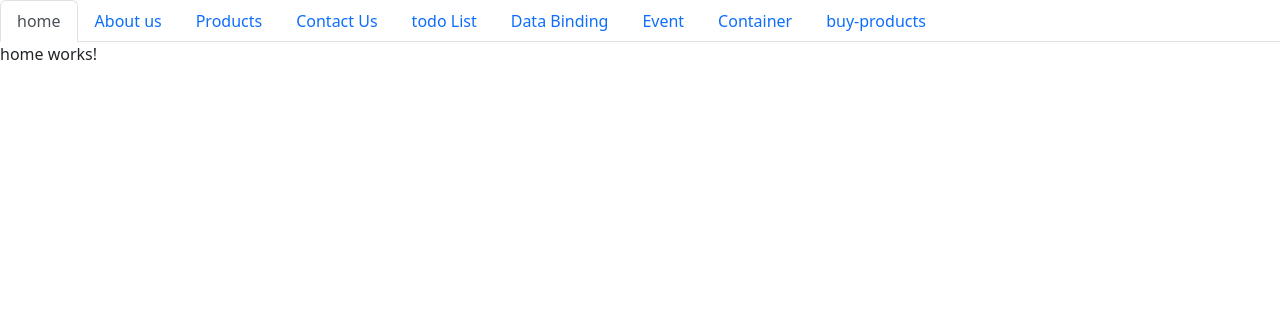
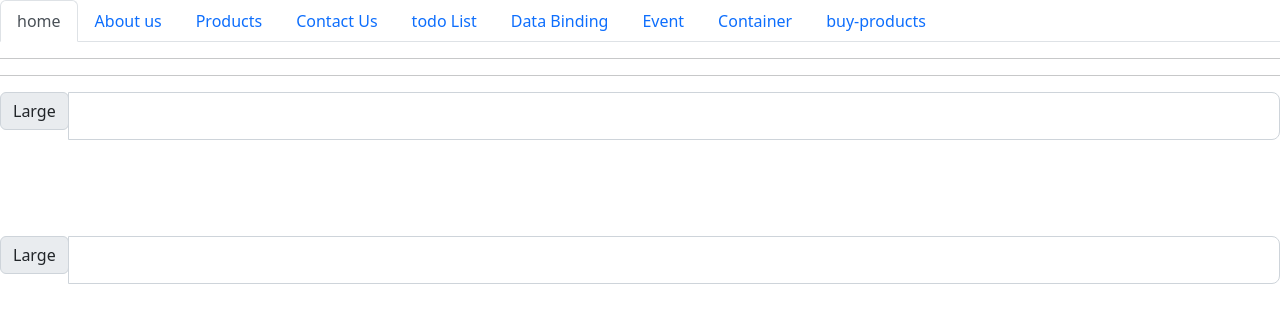
Before and after one commit to nirajsakhare0033/Angular-UxTrends, an Angular app: page /home in a window 1280 px wide. Shown: the top 322 px of the page. Built offline with nearby package versions, Linux system fonts and the light colour scheme.

Commit message:
home component convert temp C to F vice versa

```diff
--- a/src/app/app.module.ts
+++ b/src/app/app.module.ts
@@ -1,6 +1,6 @@
 import { Component, NgModule } from '@angular/core';
 import { BrowserModule } from '@angular/platform-browser';
-
+import { HttpClientModule } from '@angular/common/http'
 import { AppRoutingModule } from './app-routing.module';
 import { AppComponent } from './app.component';
 import { MycontainerComponent } from './mycontainer/mycontainer.component';
@@ -21,6 +21,7 @@ import { ChildComponent } from './child/child.component';
 import { Card1Component } from './card1/card1.component';
 import { Card2Component } from './card2/card2.component';
 import { MessageService } from './appService/message.service';
+import { FormsModule } from '@angular/forms';
 //routing
 const appRoutes: Routes = [
   { path: '', redirectTo: 'ngfor', pathMatch: 'full' },
@@ -61,12 +62,15 @@ const appRoutes: Routes = [
     ChildComponent,
     Card1Component,
     Card2Component,
+
   ],
   //router
   imports: [
     BrowserModule,
     AppRoutingModule,
     BrowserAnimationsModule,
+    HttpClientModule,
+    FormsModule,
     RouterModule.forRoot(
       appRoutes,
       { enableTracing: true } // <-- debugging purposes only
--- a/src/app/appService/message.service.ts
+++ b/src/app/appService/message.service.ts
@@ -1,18 +1,25 @@
+import { HttpClient } from '@angular/common/http';
 import { Injectable } from '@angular/core';
+import { Observable } from 'rxjs';
+//import { HttpClient } from '@angular/common/http';
 
 @Injectable({
   providedIn: 'root',
 })
 export class MessageService {
-  constructor() {}
+  constructor(private http: HttpClient) {}
 
   msgbtnaleart() {
     alert('this is service method use in component......🎆🎆🎈🧧✨😊💕👌🤷‍♂️🤷‍♀️');
   }
   //product:string="Service Variable mobile";
 
-  product = {
-    name: "mobile",
-    id: 1,
-  };
+  // product = {
+  //   name: "mobile",
+  //   id: 1,
+  // };
+
+  product(): Observable<any>{
+    return this.http.get('https://jsonplaceholder.typicode.com/users');
+  }
 }
--- a/src/app/card1/card1.component.html
+++ b/src/app/card1/card1.component.html
@@ -1,10 +1,11 @@
 
     <div class="card">
       <div class="card-body">
-        <ng-container >
-        <h5 class="card-title">{{products}}</h5>
+        <ng-container *ngFor="let i of products">
+        <h5 class="card-title">UserName: {{i.name}}  Id: {{i.id}}</h5>
         </ng-container>
         <p class="card-text">With supporting text below as a natural lead-in to additional content.</p>
         <button (click)="btnaleart()" class="btn btn-success">Newsletter Subscribe</button>
       </div>
     </div>
+    {{products}}
--- a/src/app/card1/card1.component.ts
+++ b/src/app/card1/card1.component.ts
@@ -6,15 +6,18 @@ import { MessageService } from '../appService/message.service';
   templateUrl: './card1.component.html',
   styleUrls: ['./card1.component.css'],
 })
-export class Card1Component implements OnInit{
+export class Card1Component implements OnInit {
   //createing service
 
   constructor(private _msgService: MessageService) {}
 
-  products = {};
+  products:any = [];
 
   ngOnInit() {
-    this.products = this._msgService.product.id;
+    // this.products = this._msgService.product;
+    this._msgService
+      .product()
+      .subscribe((productData) => (this.products = productData));
   }
 
   btnaleart() {
--- a/src/app/card2/card2.component.html
+++ b/src/app/card2/card2.component.html
@@ -1,7 +1,9 @@
 
     <div class="card">
-      <div class="card-body">
-        <h5 class="card-title">{{product}}</h5>
+      <div class="card-body" >
+        <ng-container *ngFor="let i  of product">
+        <h5 class="card-title">{{i.email}}</h5>
+        </ng-container>
         <p class="card-text">With supporting text below as a natural lead-in to additional content.</p>
         <button (click)="btn2()" class="btn btn-success">Newsletter Subscribe</button>
 
--- a/src/app/card2/card2.component.ts
+++ b/src/app/card2/card2.component.ts
@@ -15,9 +15,10 @@ export class Card2Component {
     this._msg.msgbtnaleart();
   }
  // product: string = 'test1';
- product={};
+ product:any={};
 
   ngOnInit(){
-    this.product=this._msg.product
+    //this.product=this._msg.product
+    this._msg.product().subscribe(productData=>this.product=productData)
   }
 }
--- a/src/app/home/home.component.html
+++ b/src/app/home/home.component.html
@@ -1 +1,17 @@
-<p>home works!</p>
+
+<hr>
+<hr>
+<div class="input-group input-group-lg">
+  <div class="input-group-prepend">
+    <span class="input-group-text" id="inputGroup-sizing-lg">Large</span>
+  </div>
+  <input [(ngModel)]="C" (ngModelChange)="changed(C, 'C')" type="text" class="form-control" aria-label="Large" aria-describedby="inputGroup-sizing-sm">
+</div>
+<br><br>
+<br><br>
+<div class="input-group input-group-lg">
+  <div class="input-group-prepend">
+    <span class="input-group-text" id="inputGroup-sizing-lg">Large</span>
+  </div>
+  <input [(ngModel)]="F"(ngModelChange)="changed(F, 'F')" type="text" class="form-control" aria-label="Large" aria-describedby="inputGroup-sizing-sm">
+</div>
--- a/src/app/home/home.component.ts
+++ b/src/app/home/home.component.ts
@@ -3,8 +3,21 @@ import { Component } from '@angular/core';
 @Component({
   selector: 'app-home',
   templateUrl: './home.component.html',
-  styleUrls: ['./home.component.css']
+  styleUrls: ['./home.component.css'],
 })
 export class HomeComponent {
+  C: any;
+  F: any;
 
+  changed(value:any, type:any){
+    if(value){
+      if(type=='C'){
+        let feh=(value * 9 / 5) + 32;
+        this.F = feh.toFixed(1);
+      }else{
+        let cel = (value -32) * (5 / 9);
+        this.C = cel.toFixed(1);
+      }
+    }
+  }
 }
```
